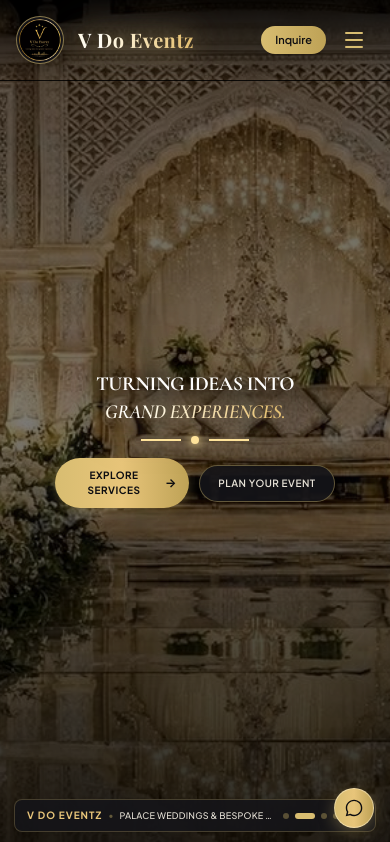
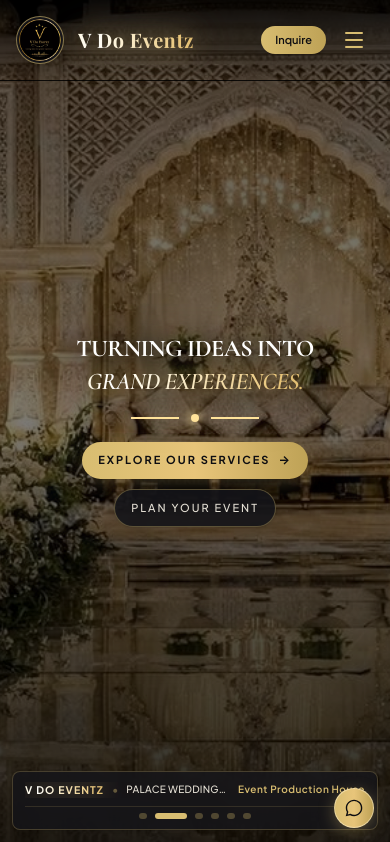
Before and after one commit to Vinodinicti/V-Do-Eventz, a React (Vite) app: page / in a window 390 px wide. Shown: the top 842 px of the page. Built offline with nearby package versions, Linux system fonts and the light colour scheme; a web font is replaced by a local one.

Commit message:
Match hero section on mobile view exactly to desktop view images, texts, labels and indicators

```diff
--- a/src/pages/mobile/MobileHomePage.jsx
+++ b/src/pages/mobile/MobileHomePage.jsx
@@ -124,8 +124,8 @@ export default function MobileHomePage() {
 
   return (
     <div className="bg-[#0D0D11] text-[#E5E0D5] w-full overflow-x-hidden">
-      {/* 1. CINEMATIC AUTO-CHANGING HERO SECTION (PERFECT 100% MOBILE VIEWPORT FIT) */}
-      <section className="relative h-screen h-[100dvh] min-h-[540px] max-h-[920px] w-full flex flex-col justify-between pt-20 pb-3 px-3.5 overflow-hidden bg-black">
+      {/* 1. CINEMATIC AUTO-CHANGING HERO SECTION (AS IT IS IN DESKTOP VIEW) */}
+      <section className="relative h-screen h-[100dvh] min-h-[560px] max-h-[920px] w-full flex flex-col justify-between pt-22 pb-3.5 px-3 sm:px-6 overflow-hidden bg-black">
         {/* Automatic Cross-fade Background Slideshow (100% fit) */}
         <div className="absolute inset-0 z-0 w-full h-full overflow-hidden">
           {heroSlides.map((slide, idx) => (
@@ -138,67 +138,73 @@ export default function MobileHomePage() {
               <img
                 src={slide.image}
                 alt={slide.alt}
-                className="w-full h-full object-cover object-center filter brightness-[0.86] contrast-[1.05]"
+                className="w-full h-full object-cover object-center filter brightness-[0.86] contrast-[1.05] scale-100"
               />
-              {/* Balanced Dark Gradient Overlay - Slightly darker for dramatic luxury contrast */}
+              {/* Balanced Dark Gradient Overlay - matching desktop */}
               <div className="absolute inset-0 bg-gradient-to-t from-black/75 via-black/30 to-black/45 pointer-events-none" />
             </div>
           ))}
         </div>
 
-        {/* Hero Editorial Content - Perfectly Vertically Centered */}
-        <div className="relative z-20 mx-auto my-auto text-center flex flex-col items-center w-full px-2 py-2">
-          {/* Headline - Previous Size (text-xl sm:text-[22px]), Bold Weight & Bright Colors */}
-          <h1 className="font-serif text-xl sm:text-[22px] font-bold text-white uppercase leading-snug tracking-tight mb-2.5 text-center max-w-xs mx-auto drop-shadow-[0_3px_16px_rgba(0,0,0,0.95)]">
-            <span className="text-white drop-shadow-[0_2px_10px_rgba(0,0,0,0.95)]">TURNING IDEAS INTO</span> <br />
-            <span className="font-serif italic font-bold golden-glow-animate drop-shadow-[0_3px_16px_rgba(216,189,113,0.7)]">GRAND EXPERIENCES.</span>
+        {/* Hero Editorial Content */}
+        <div className="relative z-20 max-w-4xl mx-auto my-auto text-center flex flex-col items-center w-full px-2 py-4">
+          {/* Headline - Exact Desktop Text and Styling */}
+          <h1 className="font-serif text-2xl sm:text-3xl font-bold text-white uppercase leading-snug tracking-tight mb-4 text-center max-w-md mx-auto drop-shadow-[0_4px_20px_rgba(0,0,0,0.95)]">
+            <span className="text-white drop-shadow-[0_2px_12px_rgba(0,0,0,0.95)]">TURNING IDEAS INTO</span> <br />
+            <span className="font-serif italic font-bold golden-glow-animate drop-shadow-[0_4px_20px_rgba(216,189,113,0.7)]">GRAND EXPERIENCES.</span>
           </h1>
 
           {/* Delicate Flourish Line */}
-          <div className="flex items-center justify-center gap-2.5 text-[#FFE39A] mb-3.5 drop-shadow-[0_0_8px_rgba(255,227,154,0.5)]">
-            <span className="w-10 h-[1.5px] bg-[#FFE39A]" />
-            <span className="w-2 h-2 rounded-full bg-[#FFE39A] shadow-[0_0_8px_#FFE39A]" />
-            <span className="w-10 h-[1.5px] bg-[#FFE39A]" />
+          <div className="flex items-center justify-center gap-3 text-[#FFE39A] mb-5 drop-shadow-[0_0_8px_rgba(255,227,154,0.5)]">
+            <span className="w-12 h-[1.5px] bg-[#FFE39A]" />
+            <span className="w-2 h-2 rounded-full bg-[#FFE39A] shadow-[0_0_10px_#FFE39A]" />
+            <span className="w-12 h-[1.5px] bg-[#FFE39A]" />
           </div>
 
-          {/* Action Buttons in Luxury Gold & Dark Styling (Curved, Clean Fit) */}
-          <div className="flex flex-row items-center justify-center gap-2.5 w-full max-w-[280px]">
+          {/* Action Buttons - Exact Desktop Text "Explore Our Services" and "Plan Your Event" */}
+          <div className="flex flex-wrap items-center justify-center gap-2.5 w-full max-w-xs mx-auto">
             <Link
               to="/services"
-              className="flex-1 inline-flex items-center justify-center gap-1 px-3 py-2.5 rounded-full bg-gradient-to-r from-[#D8BD71] via-[#E8C57A] to-[#BEA256] text-[#0D0D11] font-bold text-[10px] uppercase tracking-wider transition-all duration-300 shadow-[0_3px_12px_rgba(216,189,113,0.3)] active:scale-95"
+              className="inline-flex items-center justify-center gap-2 px-4 py-2.5 rounded-full bg-gradient-to-r from-[#D8BD71] via-[#E8C57A] to-[#BEA256] text-[#0D0D11] font-bold text-[11px] uppercase tracking-[0.18em] transition-all duration-300 shadow-[0_4px_16px_rgba(216,189,113,0.25)] hover:brightness-110 active:scale-95 cursor-pointer"
             >
-              <span>Explore Services</span>
+              <span>Explore Our Services</span>
               <span className="text-xs">→</span>
             </Link>
 
             <Link
               to="/contact"
-              className="flex-1 inline-flex items-center justify-center gap-1 px-3 py-2.5 rounded-full bg-[#141419]/90 text-[#E5E0D5] text-[10px] uppercase tracking-wider font-semibold transition-all duration-300 border border-[#D8BD71]/40 active:scale-95"
+              className="inline-flex items-center justify-center gap-2 px-4 py-2.5 rounded-full bg-[#141419]/90 hover:bg-[#1C1C24] text-[#E5E0D5] hover:text-[#D8BD71] text-[11px] uppercase tracking-[0.18em] font-medium transition-all duration-300 shadow-sm border border-[#D8BD71]/35 active:scale-95 cursor-pointer"
             >
               <span>Plan Your Event</span>
             </Link>
           </div>
         </div>
 
-        {/* Hero Bottom Bar with Luxury Dark & Gold Styling */}
-        <div className="relative z-20 w-full pt-2 pb-2 px-3 rounded-lg border border-[#D8BD71]/25 bg-[#141419]/85 backdrop-blur-md flex items-center justify-between text-[10px] text-[#A39B8B] shadow-sm">
-          <div className="flex items-center gap-1.5 truncate pr-2">
-            <span className="uppercase tracking-widest text-[10px] font-bold text-[#E8C57A]">V Do Eventz</span>
-            <span className="text-[#D8BD71]/40">•</span>
-            <span className="tracking-wide text-[9px] text-[#E5E0D5] font-medium truncate">
-              {heroSlides[currentSlide].caption}
+        {/* Hero Bottom Bar - Matching Desktop Content, Labels & Indicators */}
+        <div className="relative z-20 w-full pt-2.5 pb-2.5 px-3 rounded-lg border border-[#D8BD71]/25 bg-[#141419]/80 backdrop-blur-md flex flex-col gap-2 shadow-sm text-xs text-[#A39B8B]">
+          <div className="flex items-center justify-between w-full">
+            <div className="flex items-center gap-2 truncate pr-2">
+              <span className="uppercase tracking-widest text-[10.5px] font-bold golden-glow-animate">V Do Eventz</span>
+              <span className="text-[#D8BD71]/40">•</span>
+              <span className="text-[10px] tracking-wide text-[#E5E0D5] font-medium truncate">
+                {heroSlides[currentSlide].caption}
+              </span>
+            </div>
+
+            <span className="tracking-wider text-[10px] text-[#D8BD71] font-semibold shrink-0">
+              Event Production House
             </span>
           </div>
 
-          {/* Slide Indicator Pills */}
-          <div className="flex items-center gap-1.5 shrink-0">
+          {/* Slide Indicator Pills - Matching Desktop Style (w-8 active, w-2 inactive) */}
+          <div className="flex items-center justify-center gap-2 w-full pt-1.5 border-t border-[#D8BD71]/15">
             {heroSlides.map((_, i) => (
               <button
                 key={i}
                 onClick={() => setCurrentSlide(i)}
                 aria-label={`Jump to slide ${i + 1}`}
-                className={`h-1.5 rounded-full transition-all duration-500 ${
-                  i === currentSlide ? 'w-5 bg-[#D8BD71]' : 'w-1.5 bg-[#D8BD71]/35'
+                className={`h-1.5 rounded-full transition-all duration-500 cursor-pointer ${
+                  i === currentSlide ? 'w-8 bg-[#D8BD71]' : 'w-2 bg-[#D8BD71]/30 hover:bg-[#D8BD71]/60'
                 }`}
               />
             ))}
```
